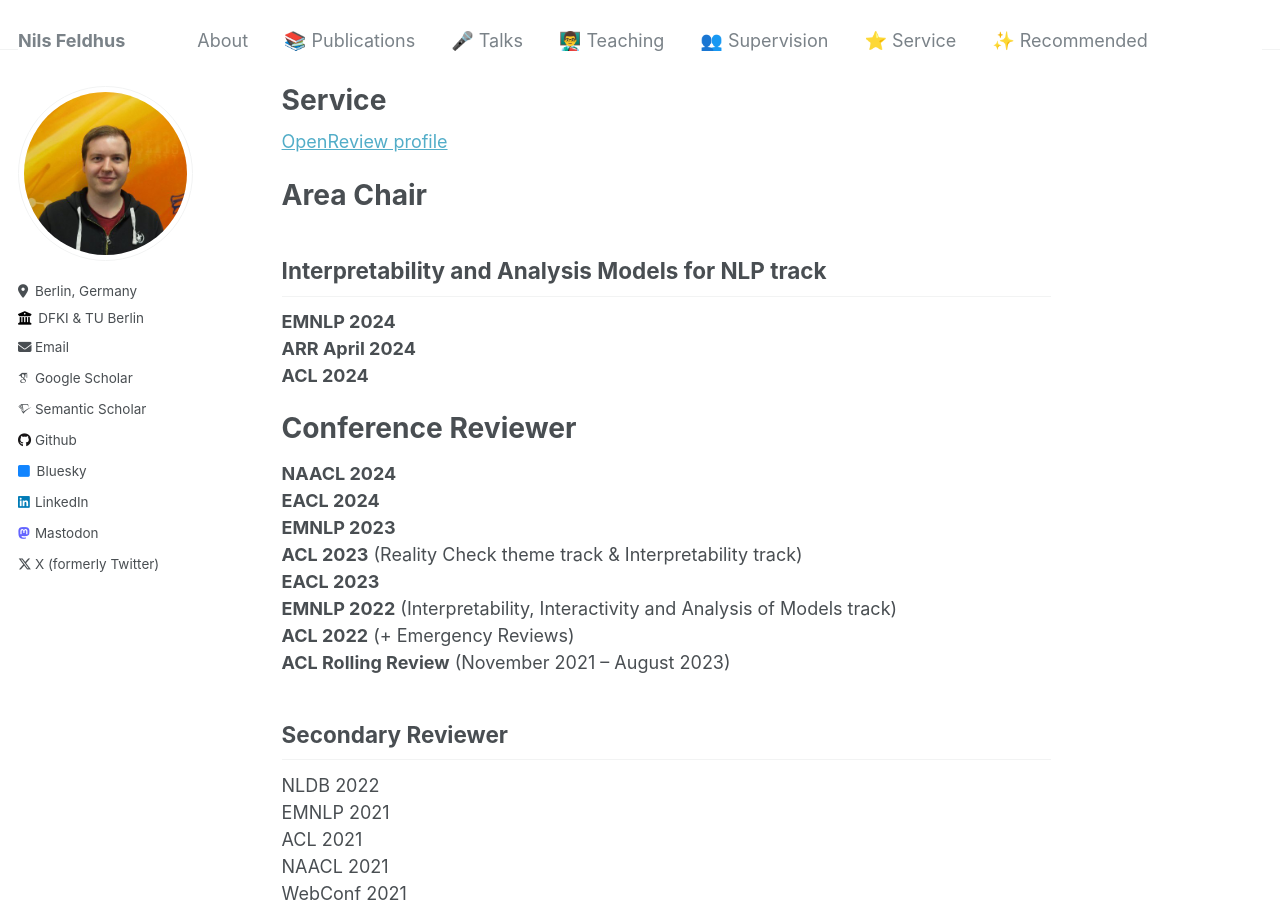
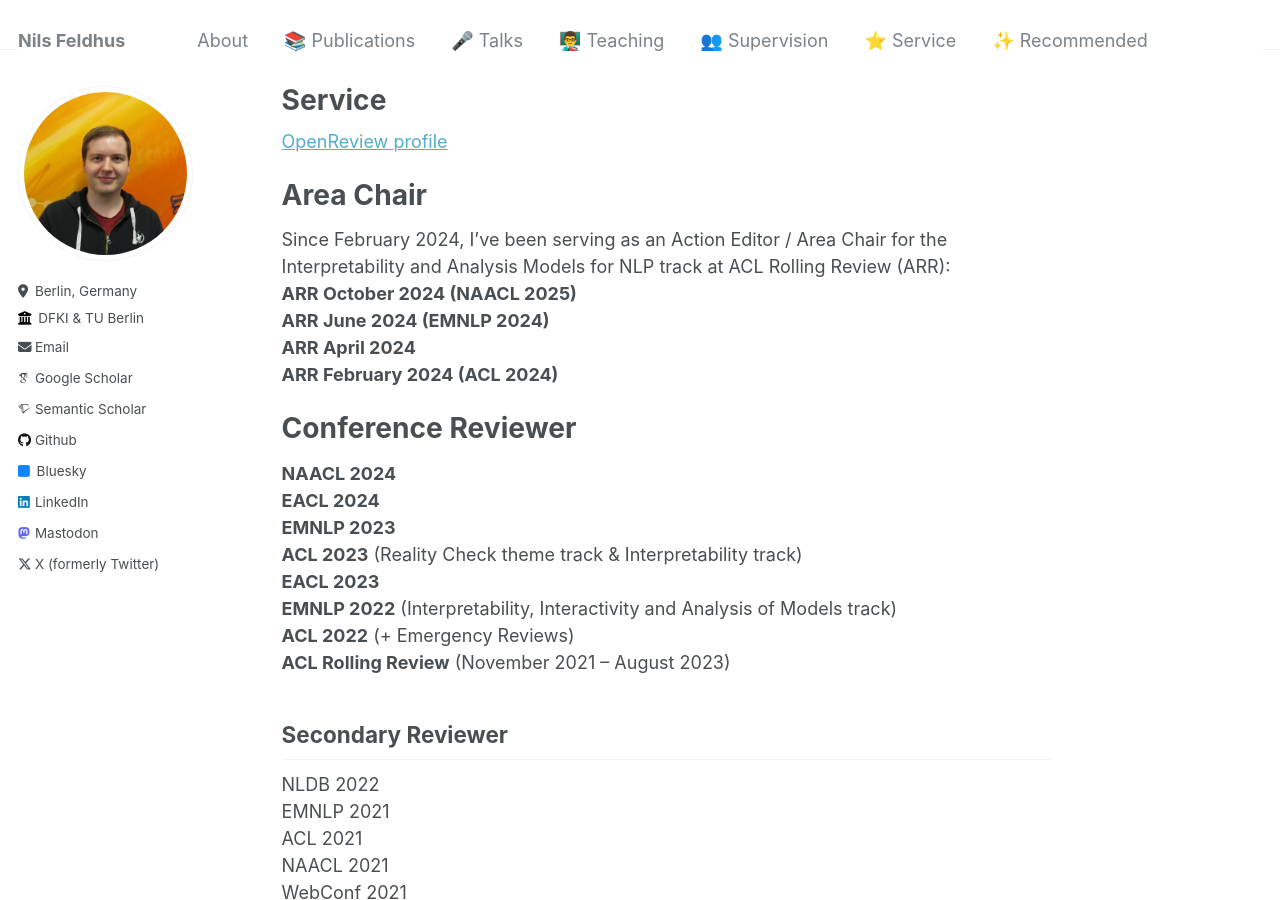
Before and after one commit to nfelnlp/nfelnlp.github.io, a Jekyll site: the page built from service/index.md, in a window 1280 px wide and 900 px high. Built offline with Jekyll 4.4.1, drawn with Linux system fonts in a browser that asks for light colours; some web fonts are replaced.

Commit message:
Added YRRSDS paper and NAACL AE duty.

```diff
--- a/service/index.md
+++ b/service/index.md
@@ -9,11 +9,11 @@ title: "Service"
 
 
 # Area Chair
-
-## Interpretability and Analysis Models for NLP track
-**EMNLP 2024**
+Since February 2024, I've been serving as an Action Editor / Area Chair for the Interpretability and Analysis Models for NLP track at ACL Rolling Review (ARR):
+**ARR October 2024 (NAACL 2025)**
+**ARR June 2024 (EMNLP 2024)**
 **ARR April 2024**
-**ACL 2024**
+**ARR February 2024 (ACL 2024)**
 
 
 # Conference Reviewer
```
Also changed, not shown: publications/index.md (+5 -0 lines).
